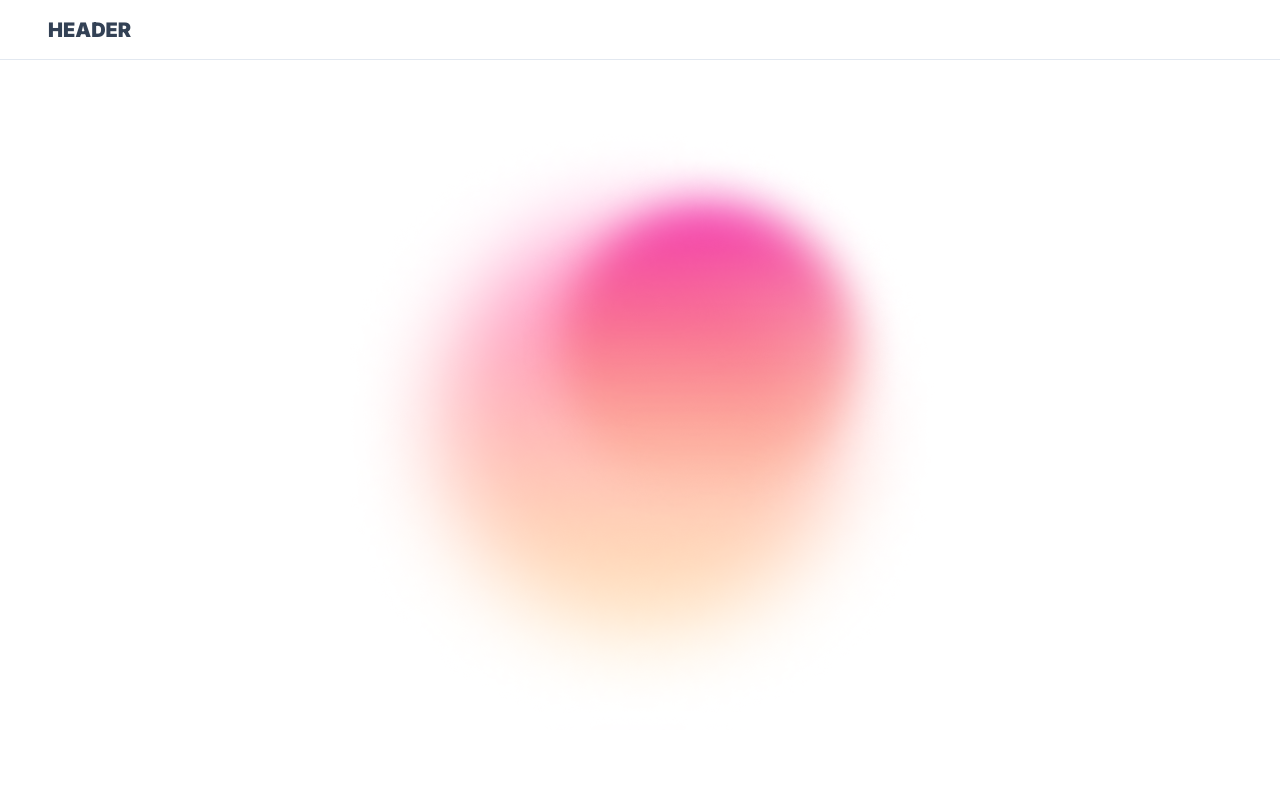
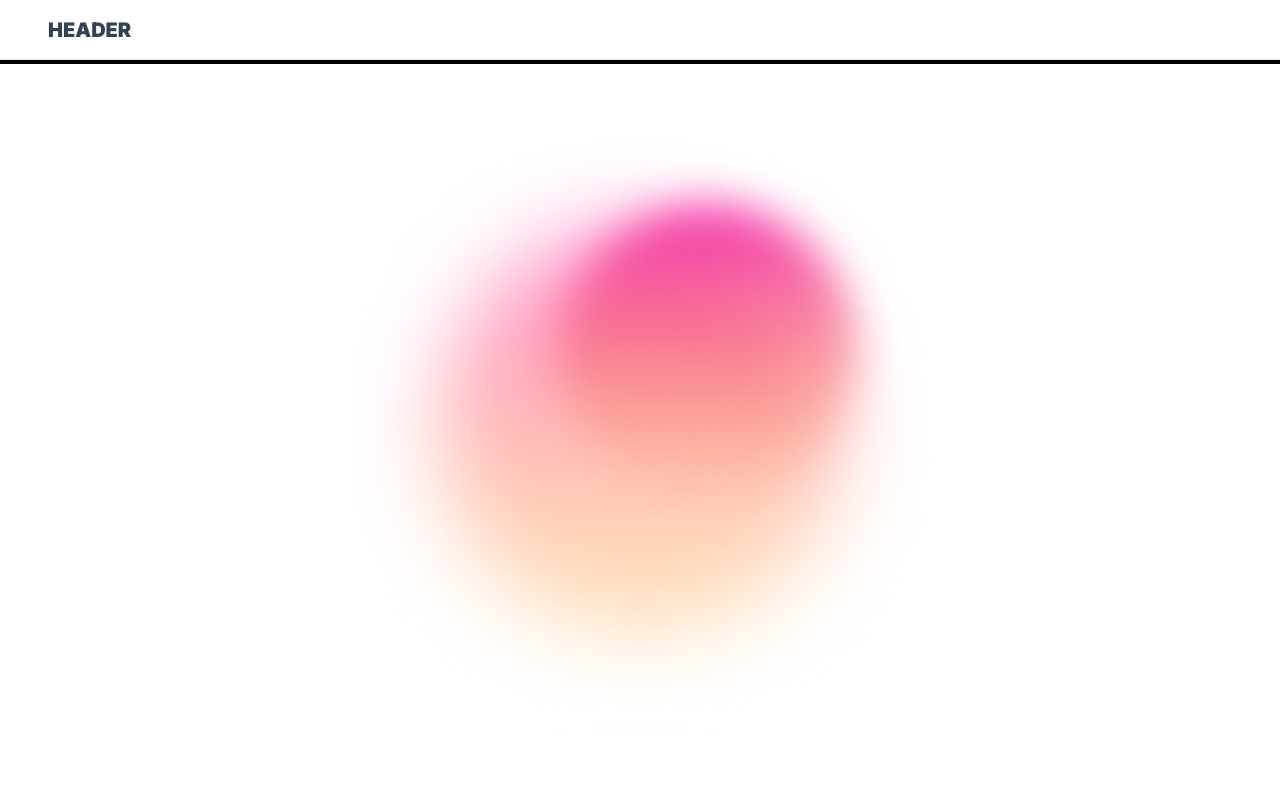
Before and after one commit to sasha1107/framer-sample, a Next.js app: page / in a window 1280 px wide. Shown: the top 800 px of the page. Built offline with nearby package versions, Linux system fonts and the light colour scheme.

Commit message:
feat: scroll Progress bar

```diff
--- a/src/app/layout.tsx
+++ b/src/app/layout.tsx
@@ -1,6 +1,7 @@
 import type { Metadata } from "next";
 import { Inter } from "next/font/google";
 import Header from "@/components/ui/header";
+import Progress from "@/components/Progress";
 import { cn } from "@/lib/utils";
 import "./globals.css";
 
@@ -20,6 +21,7 @@ export default function RootLayout({
     <html lang="en">
       <body className={cn(inter.className, "flex flex-col min-h-dvh")}>
         <Header />
+        <Progress />
         <main className="flex-grow">{children}</main>
       </body>
     </html>
--- /dev/null
+++ b/src/components/Progress.tsx
@@ -0,0 +1,15 @@
+"use client";
+
+import { motion, useScroll } from "framer-motion";
+
+const Progress = () => {
+  const { scrollYProgress } = useScroll();
+  return (
+    <motion.div
+      style={{ scaleX: scrollYProgress }}
+      className="h-1 bg-black w-dvw sticky top-[60px] left-0 origin-left"
+    />
+  );
+};
+
+export default Progress;
--- a/tailwind.config.ts
+++ b/tailwind.config.ts
@@ -73,7 +73,7 @@ const config = {
         "accordion-up": "accordion-up 0.2s ease-out",
       },
       height: {
-        main: "calc(100dvh - 60px)",
+        main: "calc(100dvh - 64px)",
       },
     },
   },
```
